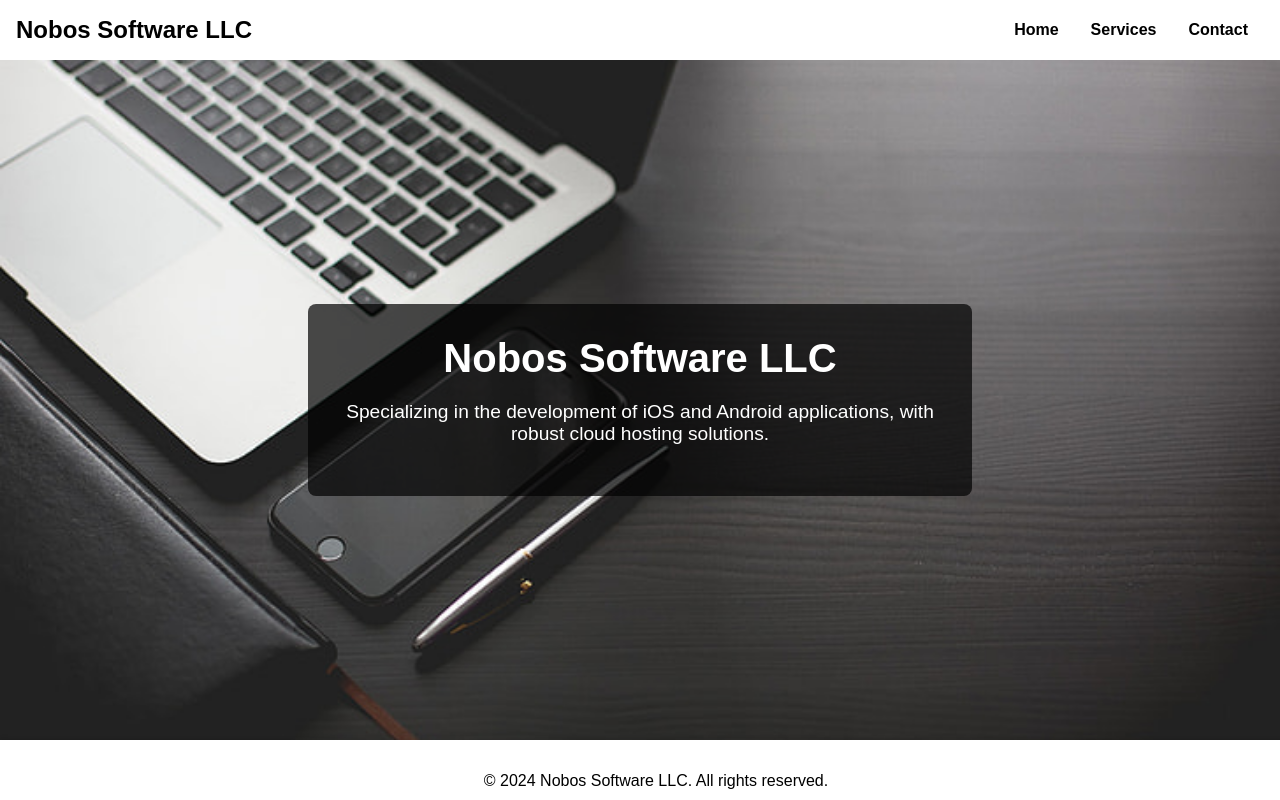
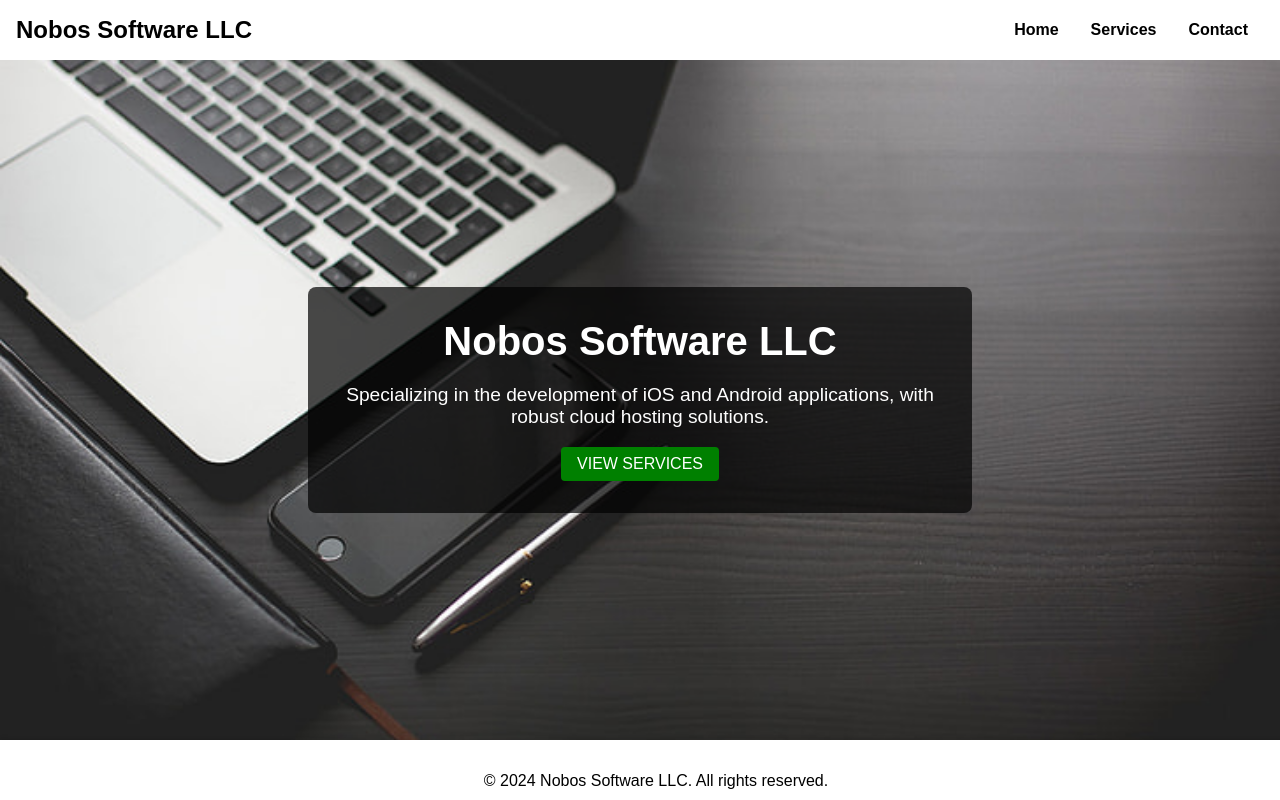
Before and after one commit to nboyers/nobosoftware-website, a React (Create React App) app: page / in a window 1280 px wide. Built offline with nearby package versions, Linux system fonts and the light colour scheme.

Commit message:
Added Services Button back to home page

```diff
--- a/src/pages/Home.js
+++ b/src/pages/Home.js
@@ -1,4 +1,5 @@
 import React from 'react';
+import { Link } from 'react-router-dom';
 import './Home.css';
 
 const Home = () => {
@@ -7,6 +8,9 @@ const Home = () => {
       <div className="hero-content">
         <h1>Nobos Software LLC</h1>
         <p>Specializing in the development of iOS and Android applications, with robust cloud hosting solutions.</p>
+        <Link to="/services">
+          <button className="services-button">VIEW SERVICES</button>
+        </Link>
       </div>
     </div>
   );
```
